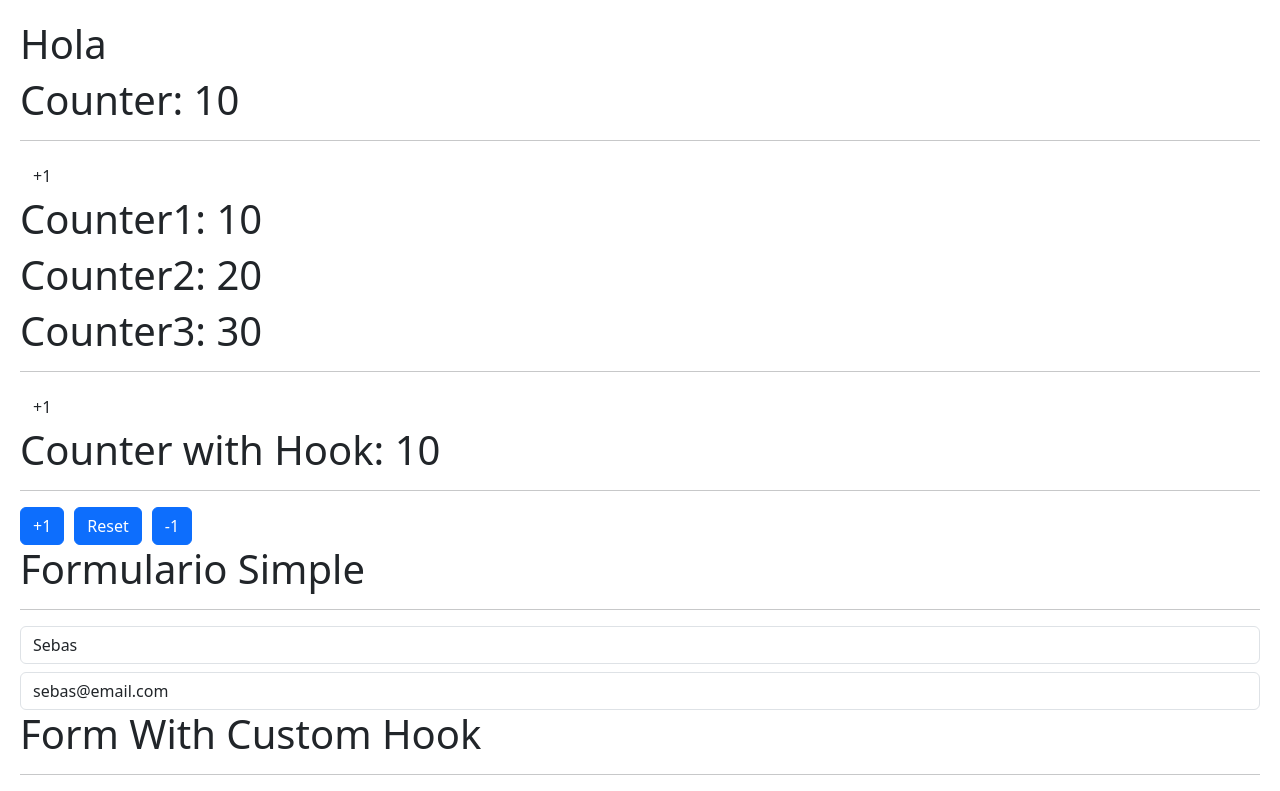
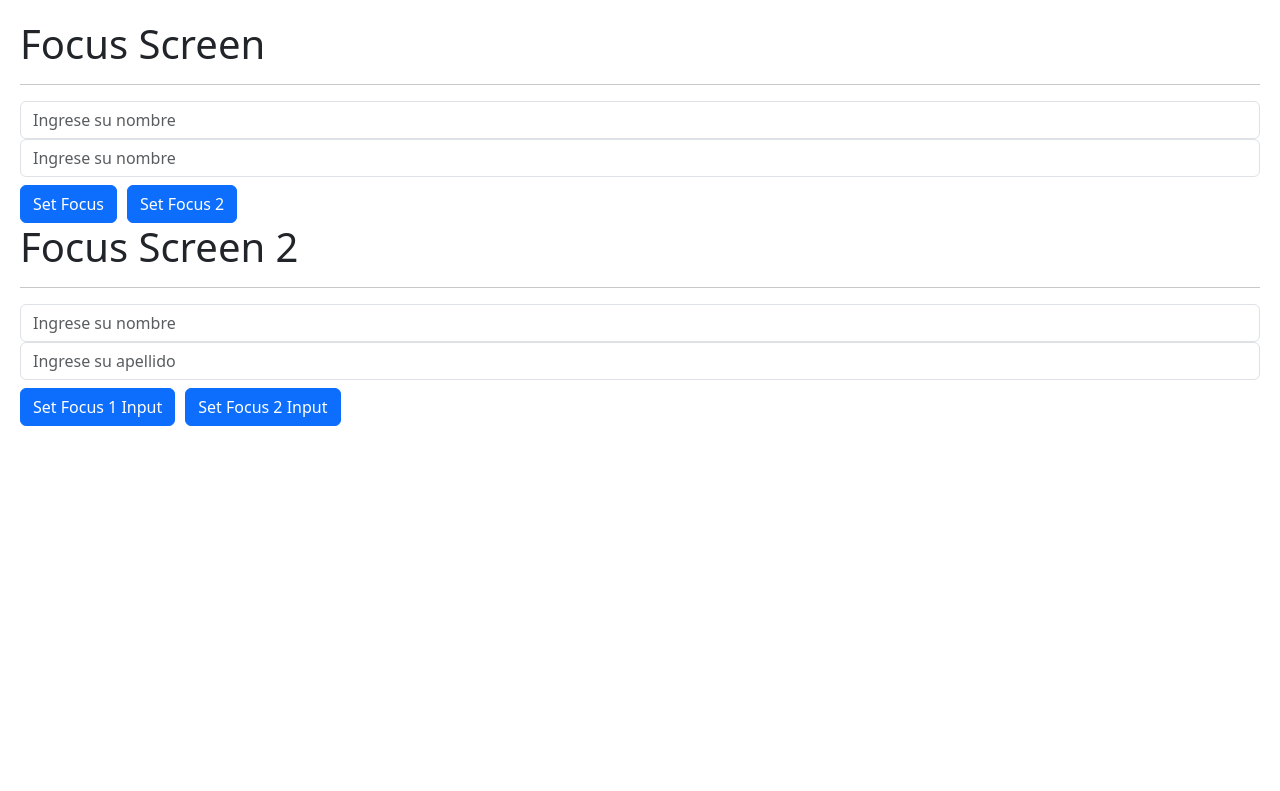
Before and after one commit to SebastianGit110/Curso-Udemy-React, a React (Vite) app in the folder 05-hook-app/: page / in a window 1280 px wide. Shown: the top 791 px of the page. Built offline with nearby package versions, Linux system fonts and the light colour scheme; no server answers.

Commit message:
Hook useRef

```diff
--- /dev/null
+++ b/05-hook-app/src/04-useRef/FocusScreen.jsx
@@ -0,0 +1,99 @@
+import { useRef, useState } from "react";
+
+// useRef sirve para tener una variable o referencia a algo como useState pero cuando cambia de valor no dispara la rerenderizacion.
+
+// useRef es un objeto con la propiedad current que es donde guarda los valores
+/* const ref = useRef();
+console.log(ref["current"]); */
+
+export const FocusScreen = () => {
+  const inputRef = useRef(); // Se puede establecer obj, bool, lo que necesite mantener en el componente. El inputRef siempre va a apuntar al elemento que se le asigne sin importar que hayan muchas componentes iguales, react no se confunde. Con useRef se hace una referencia controlable ya que la maneja react
+
+  let inputRef2 = ""; // Si lo hacemos de este modo funciona pero hay desventajas porque es una variable local su valor puede ser complejo de controlar ya que react no lo maneja. Cada que haya un rerender vualve a ""
+
+  const onClick = () => {
+    //   document.querySelector("input").select(); // .focus() Hay una desventaja de hacerlo asi con document... porque si existen mas inputs solo se va a seleccionar el primero que se encuentre en el documento. Con id y clases puede que no me seleccione el que yo quiera porque otros podrian tener el mismo id
+    console.log(inputRef);
+    inputRef.current.select();
+  };
+
+  const onClick2 = () => {
+    console.log(inputRef2);
+    inputRef2.select();
+  };
+
+  return (
+    <>
+      <h1>Focus Screen</h1>
+      <hr />
+
+      <input
+        ref={inputRef} // La prop ref es propia de react. Se le asigna el elemento html a inputRef. Si hay dos input con el mismo ref se va a asignar solo al ultimo
+        type="text"
+        placeholder="Ingrese su nombre"
+        className="form-control"
+      />
+
+      <input
+        ref={(element) => (inputRef2 = element)}
+        type="text"
+        placeholder="Ingrese su nombre"
+        className="form-control"
+      />
+
+      <button className="btn btn-primary mt-2" onClick={onClick}>
+        Set Focus
+      </button>
+
+      <button className="btn btn-primary mt-2" onClick={onClick2}>
+        Set Focus 2
+      </button>
+    </>
+  );
+};
+
+// Tener un grupo de elementos en un solo useRef
+
+export const FocusScreen2 = () => {
+  const inputRef = useRef({});
+
+  //   console.log(inputRef);
+
+  const onClick = (inputId) => {
+    inputRef.current[inputId].select(); // Como useRef es un obj con la prop current toca interactuar con las otras props asi
+  };
+
+  return (
+    <>
+      <h1>Focus Screen 2</h1>
+      <hr />
+
+      <input
+        type="text"
+        ref={(element) => (inputRef.current["nombre"] = element)}
+        className="form-control"
+        placeholder="Ingrese su nombre"
+      />
+
+      <input
+        type="text"
+        ref={(element) => (inputRef.current["apellido"] = element)}
+        className="form-control"
+        placeholder="Ingrese su apellido"
+      />
+
+      <button
+        className="btn btn-primary mt-2"
+        onClick={() => onClick("nombre")}
+      >
+        Set Focus 1 Input
+      </button>
+      <button
+        className="btn btn-primary mt-2"
+        onClick={() => onClick("apellido")}
+      >
+        Set Focus 2 Input
+      </button>
+    </>
+  );
+};
--- a/05-hook-app/src/main.jsx
+++ b/05-hook-app/src/main.jsx
@@ -7,15 +7,18 @@ import { CounterWithCustomHook } from "./01-useState/CounterWithCustomHook.jsx";
 import { SimpleForm } from "./02-useEffect/SimpleForm.jsx";
 import { FormWithCustomHook } from "./02-useEffect/FormWithCustomHook.jsx";
 import { MultipleCustomHooks } from "./03-examples/MultipleCustomHooks.jsx";
+import { FocusScreen, FocusScreen2 } from "./04-useRef/FocusScreen.jsx";
 
 ReactDOM.createRoot(document.getElementById("root")).render(
   <>
-    <HooksApp />
+    {/* <HooksApp />
     <CounterApp1 />
     <CounterApp2 />
     <CounterWithCustomHook />
     <SimpleForm />
     <FormWithCustomHook />
-    <MultipleCustomHooks />
+    <MultipleCustomHooks /> */}
+    <FocusScreen />
+    <FocusScreen2 />
   </>
 );
```
